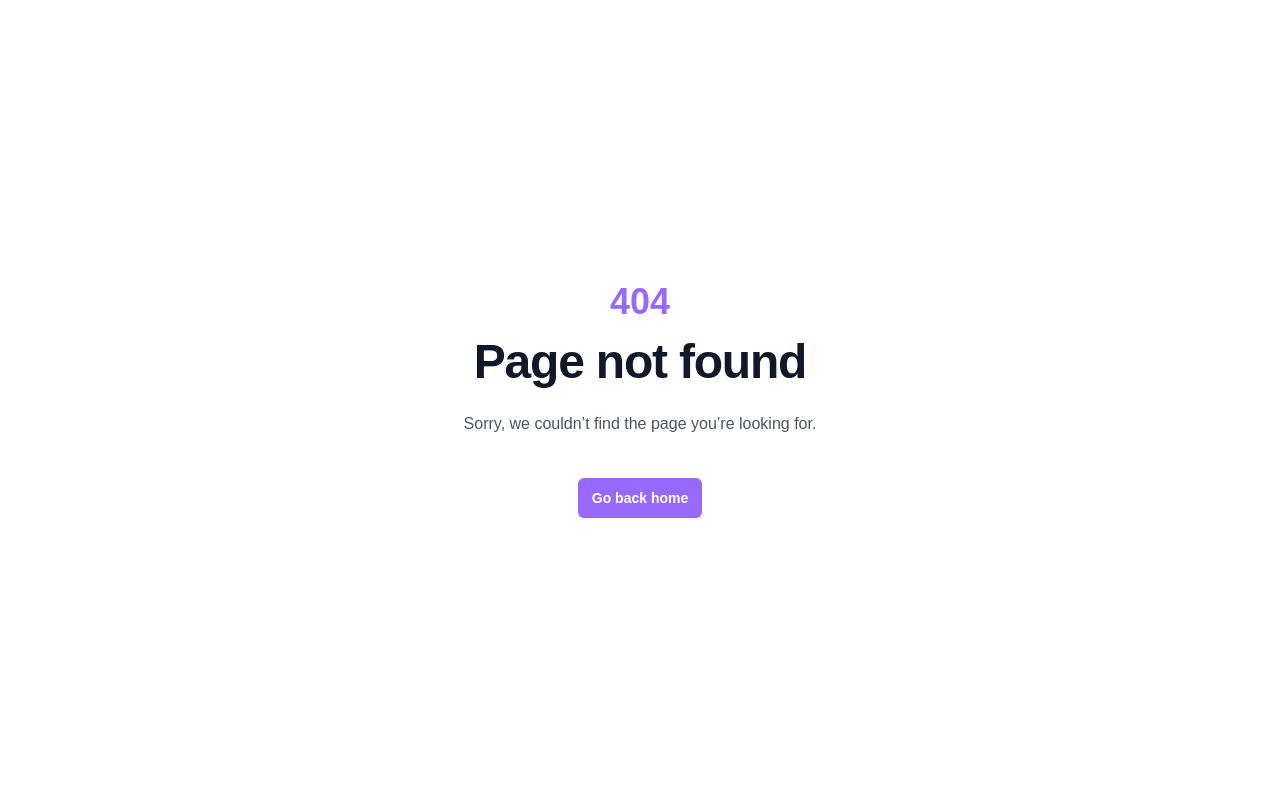
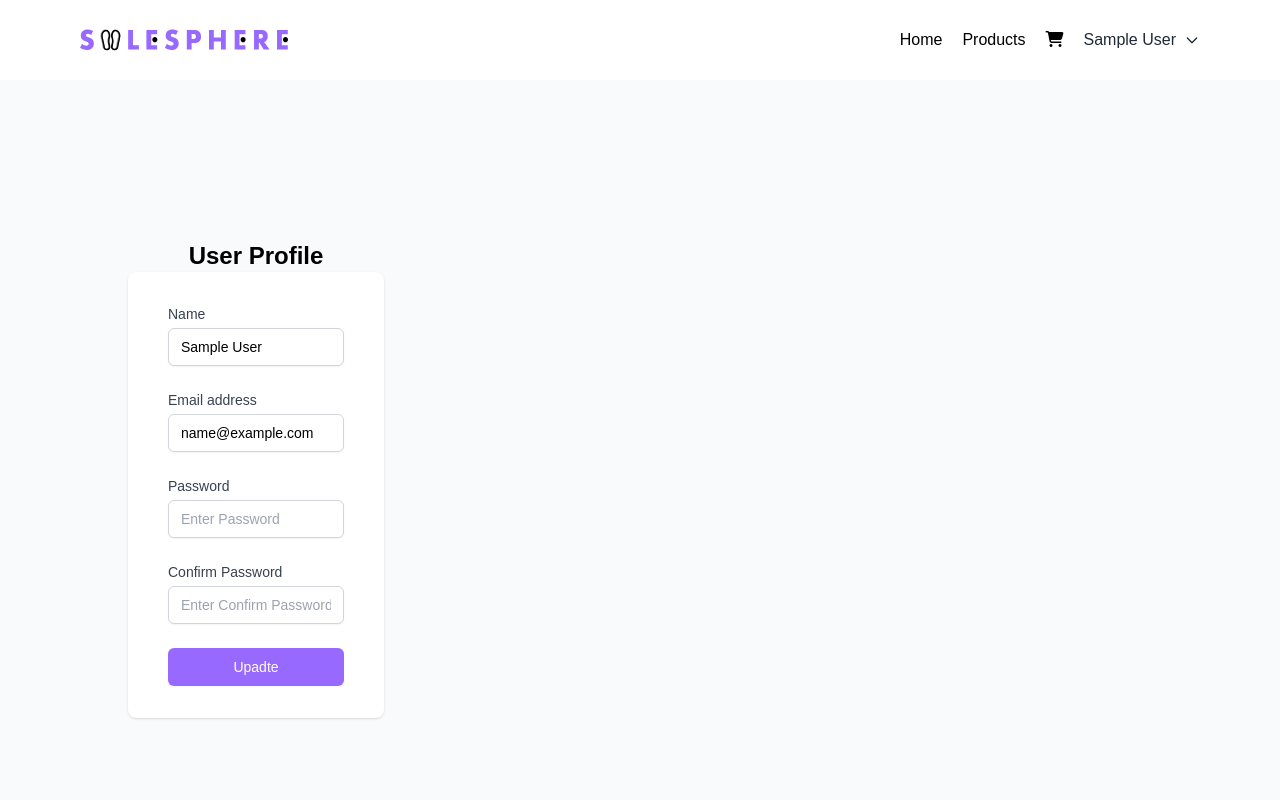
Before and after one commit to DevEssaAhmed/SoleSphere, a React (Vite) app in the folder frontend/: page /profile in a window 1280 px wide. Before the commit this address had no page. Shown: the top 800 px of the page. Built offline with nearby package versions, Linux system fonts and the light colour scheme; sample sign-in values are in the browser's storage.

Commit message:
User Profile Page Done

```diff
--- a/frontend/src/App.tsx
+++ b/frontend/src/App.tsx
@@ -22,6 +22,7 @@ import CheckoutPage from './pages/CheckoutPage/CheckoutPage';
 import Nav from './components/Nav/Nav';
 import PrivateRoute from './utils/PrivateRoute';
 import OrderPage from './pages/OrderPage/OrderPage';
+import UserProfile from './pages/UserProfile/UserProfile';
 
 const AppLayout = () => {
   const location = useLocation();
@@ -135,6 +136,10 @@ const appRouter = createBrowserRouter([
             path: 'order/:id',
             element: <OrderPage />,
           },
+          {
+            path: 'profile',
+            element: <UserProfile />,
+          },
         ],
       },
       {
--- /dev/null
+++ b/frontend/src/pages/UserProfile/UserProfile.tsx
@@ -0,0 +1,161 @@
+import { useState, useEffect } from 'react';
+import { useAppDispatch, useAppSelector } from '../../store/hooks';
+import { Link } from 'react-router-dom';
+import { toast } from 'react-toastify';
+import { useProfileMutation } from '../../store/apis/userApiSlice';
+import { setCredentials } from '../../store/slices/authSlice';
+
+import Loader from '../../components/Loader/Loader';
+
+const UserProfile = () => {
+  const [name, setName] = useState('');
+  const [email, setEmail] = useState('');
+  const [password, setPassword] = useState('');
+  const [confirmPassword, setConfirmPassword] = useState('');
+
+  const dispatch = useAppDispatch();
+
+  const { userInfo } = useAppSelector((state) => state.auth);
+
+  const [updateProfile, { isLoading: loadingUpdateProfile }] =
+    useProfileMutation();
+
+  useEffect(() => {
+    if (userInfo) {
+      setName(userInfo.name);
+      setEmail(userInfo.email);
+    }
+  }, [userInfo, userInfo.name, userInfo.email]);
+
+  const submitHandler = async (e) => {
+    e.preventDefault();
+    if (password !== confirmPassword) {
+      toast.error('Passwords do not match');
+    } else {
+      try {
+        const res = await updateProfile({
+          id: userInfo._id,
+          name,
+          email,
+          password,
+        }).unwrap();
+        dispatch(setCredentials({ ...res }));
+        toast.success('Profile Updated');
+      } catch (err) {
+        toast.error(err?.data?.message || err.error);
+      }
+    }
+  };
+
+  return (
+    <div className='flex flex-col md:flex-row bg-gray-50 px-16 md:p-32 '>
+      <div className='md:w-1/4'>
+        <div className='mt-8 sm:mx-auto sm:w-full sm:max-w-md'>
+          <h2 className='text-2xl font-semibold text-center'>User Profile</h2>
+          <div className='bg-white py-8 px-4 shadow sm:rounded-lg sm:px-10'>
+            <form className='space-y-6' onSubmit={submitHandler}>
+              <div>
+                <label
+                  htmlFor='email'
+                  className='block text-sm font-medium text-gray-700'
+                >
+                  Name
+                </label>
+                <div className='mt-1'>
+                  <input
+                    id='name'
+                    name='name'
+                    type='text'
+                    value={name}
+                    onChange={(e) => setName(e.target.value)}
+                    required
+                    className='block w-full appearance-none rounded-md border border-gray-300 px-3 py-2 placeholder-gray-400 shadow-sm focus:border-indigo-500 focus:outline-none focus:ring-indigo-500 sm:text-sm'
+                  />
+                </div>
+              </div>
+              <div>
+                <label
+                  htmlFor='email'
+                  className='block text-sm font-medium text-gray-700'
+                >
+                  Email address
+                </label>
+                <div className='mt-1'>
+                  <input
+                    id='email'
+                    name='email'
+                    type='email'
+                    onChange={(e) => setEmail(e.target.value)}
+                    value={email}
+                    autoComplete='email'
+                    required
+                    className='block w-full appearance-none rounded-md border border-gray-300 px-3 py-2 placeholder-gray-400 shadow-sm focus:border-indigo-500 focus:outline-none focus:ring-indigo-500 sm:text-sm'
+                  />
+                </div>
+              </div>
+
+              <div>
+                <label
+                  htmlFor='password'
+                  className='block text-sm font-medium text-gray-700'
+                >
+                  Password
+                </label>
+                <div className='mt-1'>
+                  <input
+                    id='password'
+                    name='password'
+                    onChange={(e) => setPassword(e.target.value)}
+                    type='password'
+                    pattern='(?=.*\d)(?=.*[a-z])(?=.*[A-Z]).{8,}'
+                    value={password}
+                    autoComplete='current-password'
+                    // required
+                    placeholder='Enter Password'
+                    title='Password requirements: Must contain at least one lowercase letter, one uppercase letter, one digit, one special character, and be at least 8 characters long.'
+                    className='block w-full appearance-none rounded-md border border-gray-300 px-3 py-2 placeholder-gray-400 shadow-sm focus:border-indigo-500 focus:outline-none focus:ring-indigo-500 sm:text-sm'
+                  />
+                </div>
+              </div>
+
+              <div>
+                <label
+                  htmlFor='password'
+                  className='block text-sm font-medium text-gray-700'
+                >
+                  Confirm Password
+                </label>
+                <div className='mt-1'>
+                  <input
+                    id='confirmPassword'
+                    name='confirmPassword'
+                    type='password'
+                    onChange={(e) => setConfirmPassword(e.target.value)}
+                    value={confirmPassword}
+                    autoComplete='current-password'
+                    pattern='(?=.*\d)(?=.*[a-z])(?=.*[A-Z]).{8,}'
+                    placeholder='Enter Confirm Password'
+                    // required
+                    className='block w-full appearance-none rounded-md border border-gray-300 px-3 py-2 placeholder-gray-400 shadow-sm focus:border-primary focus:outline-none focus:ring-indigo-500 sm:text-sm'
+                  />
+                </div>
+              </div>
+
+              <div>
+                <button
+                  type='submit'
+                  className='flex w-full justify-center rounded-md border border-transparent bg-primary  py-2 px-4 text-sm font-medium text-white shadow-sm hover:bg-[#47B5FF] focus:outline-none focus:ring-2 focus:ring-indigo-500 focus:ring-offset-2'
+                >
+                  Upadte {loadingUpdateProfile && <Loader />}
+                </button>
+              </div>
+            </form>
+          </div>
+        </div>
+      </div>
+      <div className='md:w-3/4'></div>
+    </div>
+  );
+};
+
+export default UserProfile;
```
